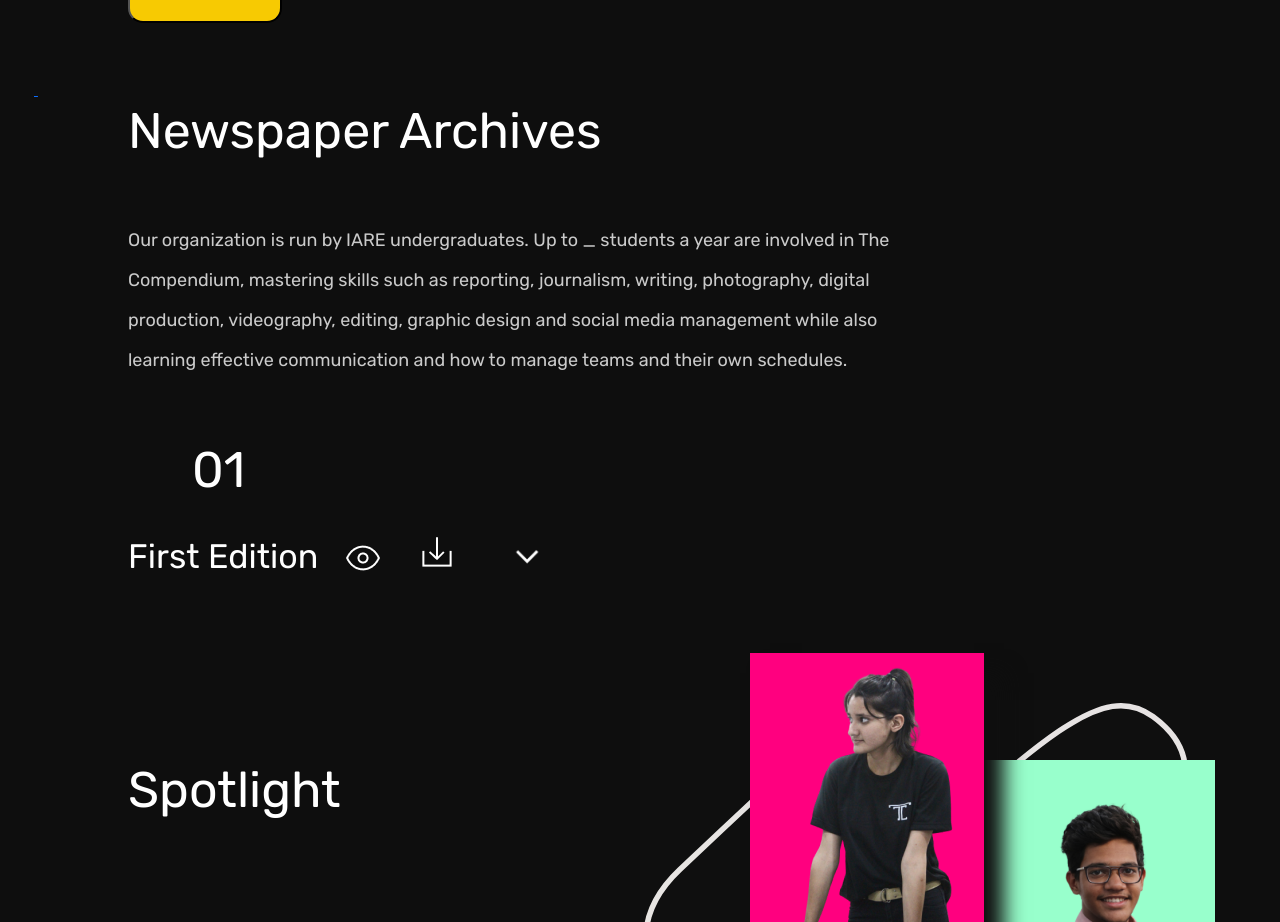
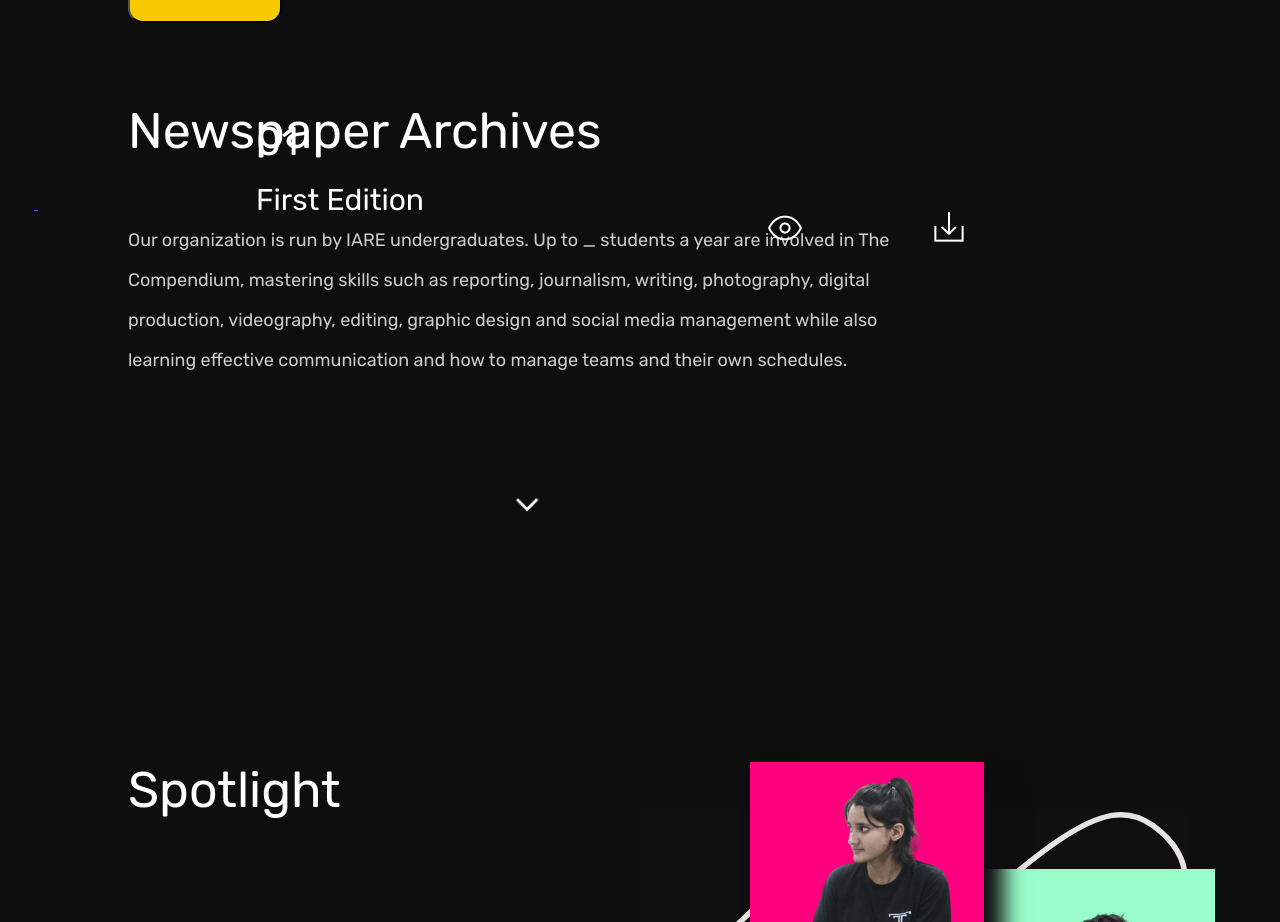
Before and after one commit to Akhilchary/compendium-clientside, a React (Create React App) app: page /#/ in a window 1280 px wide. Shown: the part 2324-3246 px from the top of the page. Built offline with nearby package versions, Linux system fonts and the light colour scheme; no server answers.

Commit message:
Update Home.css

```diff
--- a/src/pages/Home/Home.css
+++ b/src/pages/Home/Home.css
@@ -235,24 +235,11 @@
     color:#FAFAFA;
     opacity: 0.8;
 }
-.number01{
+
+.newsedition{
+    top: 70%;
     position: absolute;
-    width: 57px;
-    height: 40px;
-    left: 15%;
-    top: 65%;
-    font-family: Rubik;
-    font-style: normal;
-    font-weight: 500;
-    font-size: 50px;
-    line-height: 40px;
-    color: white;
-
-}
-.firstedition{
-    top: 80%;
-    position: absolute;
-    width: 200px;
+    width: 300px;
     height: 40px;
     left: 10%;
     font-family: Rubik;
@@ -389,7 +376,7 @@ hr{
     height: 600px;
     background-color: #0F0F0F;
     position: absolute;
-    top: 10%;
+    top: 27%;
     left: 50%;
 }
 .spotlight-img1{
@@ -435,16 +422,7 @@ hr{
     top: 69%;
     right: 16%;
 }
-.eye{
-    position: relative;
-    top: 81%;
-    left: 27%;
-}
-.download{
-    position: relative;
-    top: 80%;
-    left: 30%;
-}
+
 .line{
     display: none;
     position: absolute;
@@ -487,7 +465,7 @@ hr{
 
   .dropdown {
     position: absolute;
-    top: 81%;
+    top: 72%;
     left: 40%;
     display: inline-block;
     text-align: center;
@@ -829,7 +807,7 @@ hr{
         top: 57%;
         left: 24%;
     }
-    .firstedition {
+    .newsedition {
         position: relative;
         /* margin-top: 220px; */
     }
@@ -866,9 +844,7 @@ hr{
     .arrow2{
         left: 62%;
     }
-    .number01{
-        display: none;
-    }
+
     .footer-H{
         position: relative;
         top: 225px;
```
